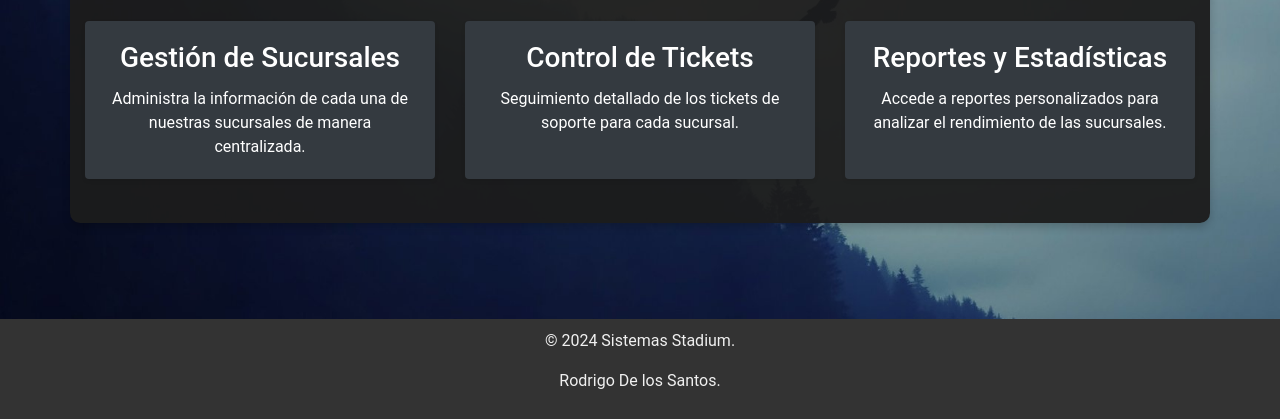
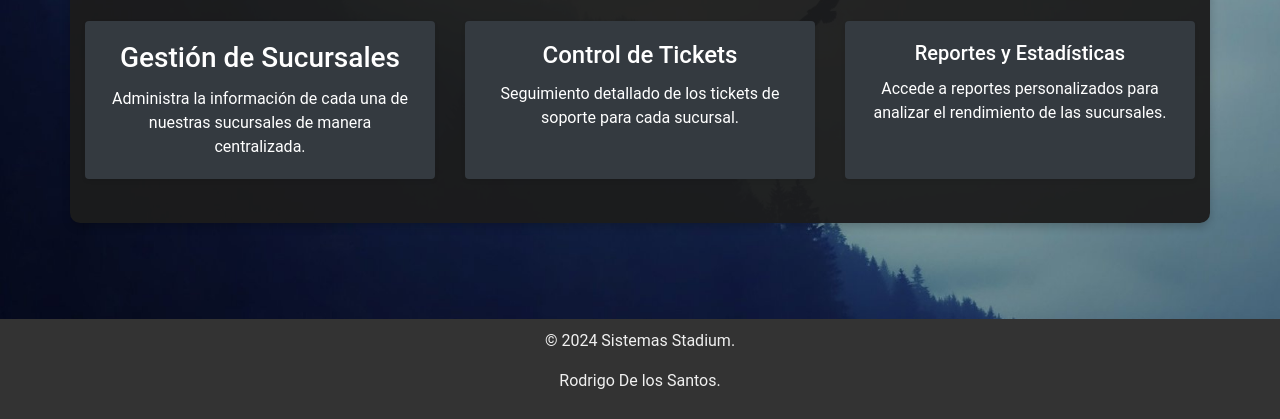
Before and after one commit to Rodridls22/RDelossantos-59930, a website: page index.html in a window 1280 px wide. Shown: the part 381-800 px from the top of the page. Drawn offline with nearby package versions, Linux system fonts and the light colour scheme.

Commit message:
Update index.html
cambios de h

```diff
--- a/index.html
+++ b/index.html
@@ -51,7 +51,7 @@
             <div class="col-md-4 mb-4">
                 <div class="card h-100 border-0 shadow-sm bg-dark text-white">
                     <div class="card-body">
-                        <h3 class="card-title">Control de Tickets</h3>
+                        <h4 class="card-title">Control de Tickets</h4>
                         <p class="card-text">Seguimiento detallado de los tickets de soporte para cada sucursal.</p>
                     </div>
                 </div>
@@ -60,7 +60,7 @@
             <div class="col-md-4 mb-4">
                 <div class="card h-100 border-0 shadow-sm bg-dark text-white">
                     <div class="card-body">
-                        <h3 class="card-title">Reportes y Estadísticas</h3>
+                        <h5 class="card-title">Reportes y Estadísticas</h5>
                         <p class="card-text">Accede a reportes personalizados para analizar el rendimiento de las sucursales.</p>
                     </div>
                 </div>
```
